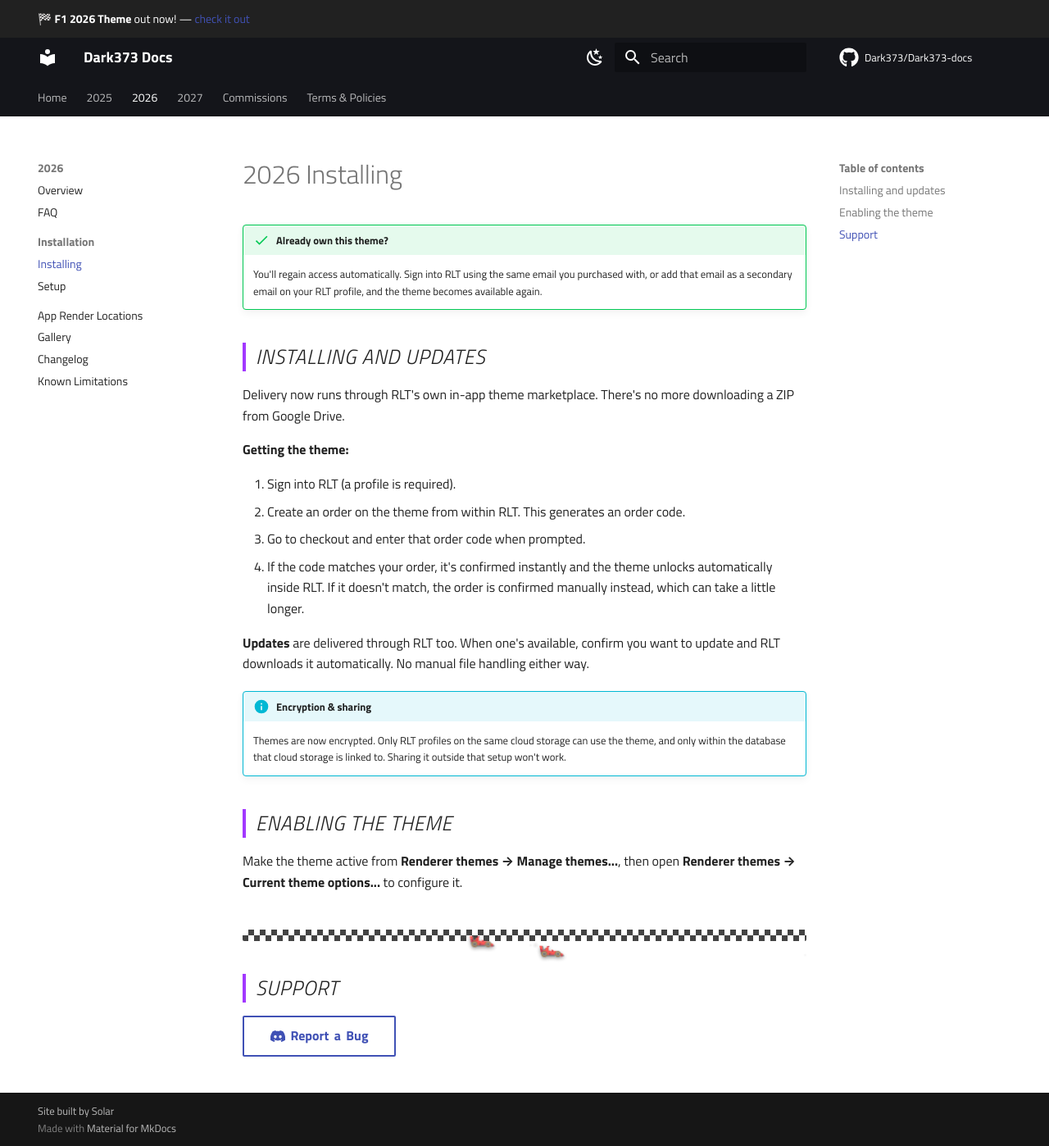
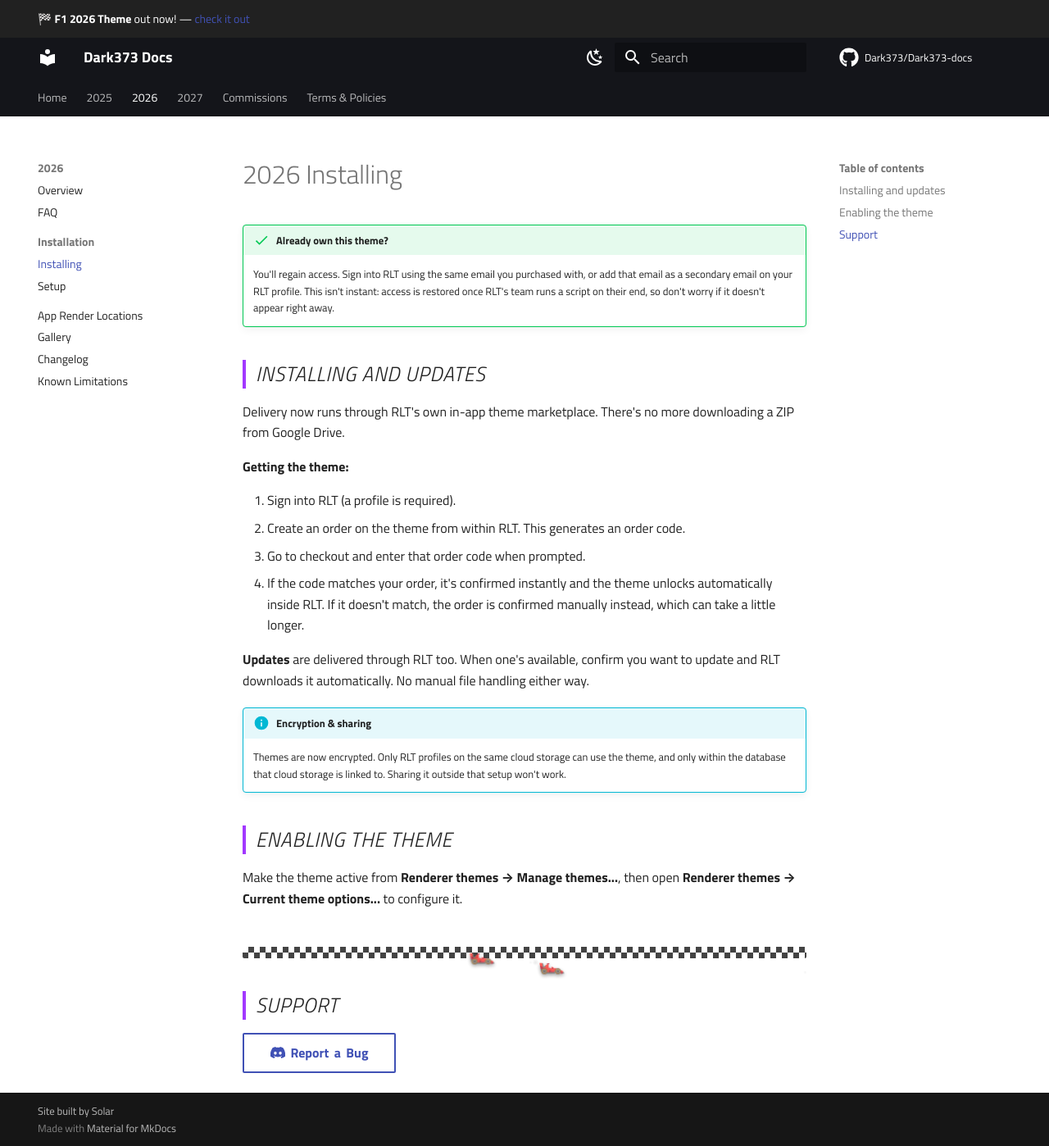
Before and after one commit to Dark373/Dark373-docs, an MkDocs documentation site: the page built from docs/f1-2026-theme/installation.md, in a window 1280 px wide and 1398 px high. Shown: the whole window at 82% size. Built offline with MkDocs 1.6.1 and Material for MkDocs 9.7.7, drawn with Linux system fonts in a browser that asks for light colours; comment, search, counter and statistics services are not loaded.

Commit message:
Clarify owner-access restoration isn't instant
Co-Authored-By: Claude Sonnet 5 <noreply@anthropic.com>
Claude-Session: https://claude.ai/code/session_01WEWdRkUQPkz2PnDqHzXaDT

```diff
--- a/docs/f1-2026-theme/installation.md
+++ b/docs/f1-2026-theme/installation.md
@@ -1,9 +1,11 @@
 # 2026 Installing
 
 !!! success "Already own this theme?"
-    You'll regain access automatically. Sign into RLT using the same
-    email you purchased with, or add that email as a secondary email on
-    your RLT profile, and the theme becomes available again.
+    You'll regain access. Sign into RLT using the same email you
+    purchased with, or add that email as a secondary email on your RLT
+    profile. This isn't instant: access is restored once RLT's team runs
+    a script on their end, so don't worry if it doesn't appear right
+    away.
 
 ## Installing and updates {: .f1-heading }
 
```
Also changed, not shown: docs/f1-2025-theme/installation.md (+5 -3 lines).
